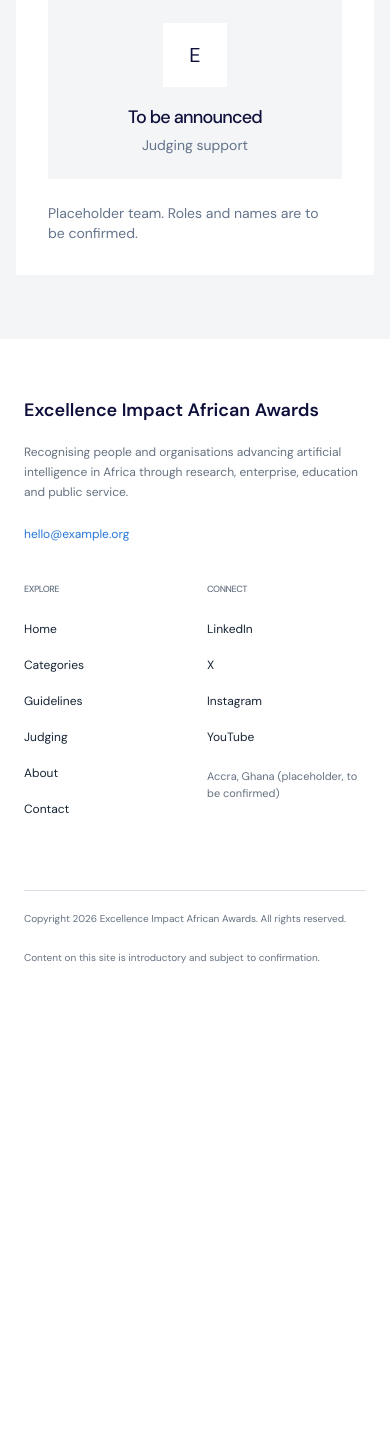
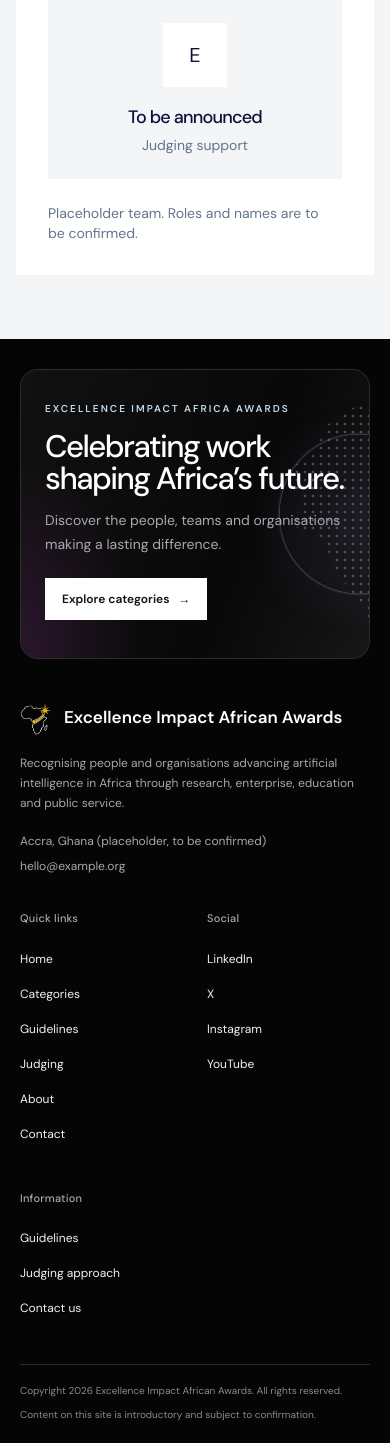
Before and after one commit to K2Debug/Excellence-Impact-Africa-Awards, a Laravel app: page /about in a window 390 px wide. Shown: the part 3472-4915 px from the top of the page. Before the commit the page ends 4436 px from the top, so only its background shows below. Run offline with Laravel 12, Linux system fonts and the light colour scheme; style sheets or scripts are compiled from the project's sources.

Commit message:
Restructure website footer

```diff
--- a/resources/css/app.css
+++ b/resources/css/app.css
@@ -143,18 +143,30 @@ a:hover { color:var(--eiaa-navy); }
 .closing-section h2 { max-width:850px;margin:7px 0 18px;color:white;font-size:clamp(42px,6vw,78px);line-height:1.02; }
 .closing-section>p:not(.eyebrow) { max-width:510px;margin:0;color:rgba(255,255,255,.78);font-size:14px;line-height:1.7; }
 .closing-section>a { margin-top:30px;padding:14px 0;border-bottom:1px solid rgba(255,255,255,.7); }
-.site-footer { background:white;color:var(--eiaa-ink); }
-.site-footer__main { width:min(100% - 64px,1280px);margin:auto;padding:78px 0 68px;display:grid;grid-template-columns:1.5fr .7fr .7fr;gap:70px; }
-.site-footer__brand { color:var(--eiaa-navy);font-size:18px;font-weight:600;text-decoration:none; }
-.site-footer__identity>p { max-width:400px;margin:18px 0;color:var(--eiaa-muted);font-size:12px;line-height:1.7; }
-.site-footer__identity>a:last-child { font-size:12px; }
-.site-footer__links h2 { margin:0 0 20px;color:var(--eiaa-muted);font-size:9px;letter-spacing:.17em;text-transform:uppercase; }
+.site-footer { position:relative;z-index:1;background:#050505;color:#fff;padding:42px 32px 24px; }
+.site-footer__inner { width:min(100%,1280px);margin:0 auto; }
+.site-footer__callout { position:relative;isolation:isolate;min-height:295px;margin:0 0 0;overflow:hidden;border:1px solid rgba(255,255,255,.12);border-radius:18px;background:#101010; }
+.site-footer__callout::before { position:absolute;z-index:-1;inset:0;background:radial-gradient(ellipse 50% 100% at 0% 100%,rgba(117,43,126,.28),transparent 70%),linear-gradient(110deg,#111 0%,#080808 62%,#171717 100%);content:""; }
+.site-footer__callout-copy { position:relative;z-index:2;max-width:590px;padding:48px 52px; }
+.site-footer__callout-copy .eyebrow { margin-bottom:15px;color:#c4d9e7; }
+.site-footer__callout h2 { max-width:560px;margin:0;color:#fff;font-size:clamp(32px,4vw,48px);line-height:1.04;letter-spacing:-.05em !important; }
+.site-footer__callout-copy>p:not(.eyebrow) { margin:14px 0 0;color:#a9a9b0;font-size:14px;line-height:1.65; }
+.site-footer__callout-copy>a { display:inline-flex;align-items:center;gap:9px;margin-top:22px;padding:12px 17px;background:#fff;color:#111;font-size:12px;font-weight:600;text-decoration:none; }
+.site-footer__callout-copy>a:hover { background:#e8edf2;color:#111; }
+.site-footer__callout-art { position:absolute;z-index:0;top:0;right:0;bottom:0;width:47%;background:radial-gradient(circle at 54% 50%,transparent 0 38%,rgba(136,180,195,.66) 38.3%,rgba(136,180,195,.2) 38.8%,transparent 39.5%),radial-gradient(ellipse at 54% 52%,rgba(107,91,164,.28),transparent 58%); }
+.site-footer__callout-art::before { position:absolute;inset:12% 4% 5% 13%;border-radius:50%;background-image:radial-gradient(rgba(240,243,248,.82) 1px,transparent 1.7px);background-size:8px 8px;clip-path:polygon(49% 0,69% 10%,77% 21%,90% 24%,94% 39%,82% 50%,91% 58%,76% 66%,70% 84%,58% 97%,49% 82%,39% 70%,34% 56%,21% 51%,25% 38%,15% 29%,30% 21%,35% 9%);opacity:.7;content:""; }
+.site-footer__main { padding:54px 0 46px;display:grid;grid-template-columns:minmax(260px,1.6fr) repeat(3,minmax(100px,.55fr));gap:clamp(26px,5vw,72px); }
+.site-footer__brand { display:flex;align-items:center;gap:10px;color:#fff;font-size:17px;font-weight:600;text-decoration:none; }
+.site-footer__brand img { flex:none;object-fit:contain; }
+.site-footer__identity>p { max-width:370px;margin:18px 0;color:#a7a7ad;font-size:12px;line-height:1.7; }
+.site-footer__identity address,.site-footer__email { display:block;margin-top:6px;color:#a7a7ad;font-size:12px;font-style:normal;line-height:1.6;text-decoration:none; }
+.site-footer__links h2 { margin:0 0 19px;color:#a7a7ad;font-size:11px;font-weight:500;letter-spacing:.02em !important; }
 .site-footer__links ul { margin:0;padding:0;list-style:none; }
-.site-footer__links li { margin:0 0 12px; }
-.site-footer__links a { color:var(--eiaa-ink);font-size:12px;text-decoration:none; }
-.site-footer__links p { margin-top:20px;color:var(--eiaa-muted);font-size:11px; }
-.site-footer__bottom { width:min(100% - 64px,1280px);margin:auto;border-top:1px solid var(--eiaa-line);padding:20px 0 24px;display:flex;justify-content:space-between;gap:24px; }
-.site-footer__bottom p { margin:0;color:var(--eiaa-muted);font-size:10px; }
+.site-footer__links li { margin:0 0 11px; }
+.site-footer__links a { color:#f1f1f2;font-size:12px;text-decoration:none; }
+.site-footer__links a:hover { color:#b7d7eb; }
+.site-footer__bottom { border-top:1px solid rgba(255,255,255,.15);padding:18px 0 0;display:flex;justify-content:space-between;gap:24px; }
+.site-footer__bottom p { margin:0;color:#898990;font-size:10px;line-height:1.6; }
 
 /* Existing interior views inherit the same spare editorial language. */
 #main-content > section:not(.home-hero),#main-content > div { color:var(--eiaa-ink); }
@@ -163,10 +175,11 @@ a:hover { color:var(--eiaa-navy); }
 #main-content input:focus,#main-content select:focus,#main-content textarea:focus { --tw-ring-color:var(--eiaa-blue); }
 
 @media (max-width:900px) {
- .site-header__inner,.home-hero__content,.site-footer__main,.site-footer__bottom { width:calc(100% - 48px); }
+ .site-header__inner,.home-hero__content { width:calc(100% - 48px); }
  .site-nav { gap:15px; }.site-nav__note { display:none; }
  .category-grid { grid-template-columns:repeat(2,minmax(0,1fr)); }
- .site-footer__main { gap:36px; }
+ .site-footer__main { grid-template-columns:1.2fr 1fr 1fr;gap:36px 24px; }
+ .site-footer__identity { grid-column:1/-1; }
  .process-timeline { grid-template-columns:1fr;grid-template-rows:none;gap:0;padding-left:0; }
  .process-timeline::before { top:8px;bottom:16px;left:13px;right:auto;width:1px;height:auto;background:linear-gradient(180deg,#283e83,#2878d9,#718bc5); }
  .process-timeline__item,.process-timeline__item:nth-child(even) { grid-row:auto;grid-template-columns:28px 1fr;grid-template-rows:auto auto;column-gap:17px;padding:0 0 26px; }
@@ -199,9 +212,14 @@ a:hover { color:var(--eiaa-navy); }
  .category-tile { min-height:235px; }
  .recognition-section { min-height:500px; }
  .judging-section { padding-bottom:72px; }
- .site-footer__main { width:calc(100% - 48px);padding:58px 0;grid-template-columns:1fr 1fr;gap:38px 24px; }
+ .site-footer { padding:30px 20px 20px; }
+ .site-footer__callout { min-height:290px; }
+ .site-footer__callout-copy { padding:32px 24px; }
+ .site-footer__callout h2 { max-width:410px;font-size:clamp(30px,8vw,42px); }
+ .site-footer__callout-art { right:-34%;width:80%;opacity:.48; }
+ .site-footer__main { padding:42px 0 34px;grid-template-columns:1fr 1fr;gap:34px 24px; }
  .site-footer__identity { grid-column:1/-1; }
- .site-footer__bottom { width:calc(100% - 48px);flex-direction:column; }
+ .site-footer__bottom { flex-direction:column;gap:8px; }
 }
 @media (prefers-reduced-motion:reduce) { html { scroll-behavior:auto; } *,*::before,*::after { animation-duration:.01ms !important;animation-iteration-count:1 !important;transition-duration:.01ms !important; } }
 
--- a/resources/views/partials/footer.blade.php
+++ b/resources/views/partials/footer.blade.php
@@ -1,12 +1,26 @@
 <footer class="site-footer">
-    <div class="site-footer__main">
-        <div class="site-footer__identity">
-            <a href="{{ route('home') }}" class="site-footer__brand">{{ $site['name'] }}</a>
-            <p>{{ $site['footer_description'] }}</p>
-            <a href="mailto:{{ $site['email'] }}">{{ $site['email'] }}</a>
+    <div class="site-footer__inner">
+        <section class="site-footer__callout" aria-label="Explore the awards">
+            <div class="site-footer__callout-copy">
+                <p class="eyebrow">Excellence Impact Africa Awards</p>
+                <h2>Celebrating work shaping Africa’s future.</h2>
+                <p>Discover the people, teams and organisations making a lasting difference.</p>
+                <a href="{{ route('categories') }}">Explore categories <span aria-hidden="true">→</span></a>
+            </div>
+            <div class="site-footer__callout-art" aria-hidden="true"></div>
+        </section>
+
+        <div class="site-footer__main">
+            <div class="site-footer__identity">
+                <a href="{{ route('home') }}" class="site-footer__brand"><img src="{{ asset('images/eiaa-logo-white.png') }}" alt="" width="34" height="34"><span>{{ $site['name'] }}</span></a>
+                <p>{{ $site['footer_description'] }}</p>
+                <address>{{ $site['location'] }}</address>
+                <a class="site-footer__email" href="mailto:{{ $site['email'] }}">{{ $site['email'] }}</a>
+            </div>
+            <nav aria-label="Quick links" class="site-footer__links"><h2>Quick links</h2><ul>@foreach ($site['navigation'] as $item)<li><a href="{{ route($item['route']) }}">{{ $item['label'] }}</a></li>@endforeach</ul></nav>
+            <div class="site-footer__links"><h2>Social</h2><ul>@foreach ($site['socials'] as $social)<li><a href="{{ $social['url'] }}">{{ $social['label'] }}<span class="sr-only"> (placeholder link)</span></a></li>@endforeach</ul></div>
+            <nav aria-label="Information" class="site-footer__links"><h2>Information</h2><ul><li><a href="{{ route('guidelines') }}">Guidelines</a></li><li><a href="{{ route('judging') }}">Judging approach</a></li><li><a href="{{ route('contact') }}">Contact us</a></li></ul></nav>
         </div>
-        <nav aria-label="Footer navigation" class="site-footer__links"><h2>Explore</h2><ul>@foreach ($site['navigation'] as $item)<li><a href="{{ route($item['route']) }}">{{ $item['label'] }}</a></li>@endforeach</ul></nav>
-        <div class="site-footer__links"><h2>Connect</h2><ul>@foreach ($site['socials'] as $social)<li><a href="{{ $social['url'] }}">{{ $social['label'] }}<span class="sr-only"> (placeholder link)</span></a></li>@endforeach</ul><p>{{ $site['location'] }}</p></div>
+        <div class="site-footer__bottom"><p>Copyright {{ date('Y') }} {{ $site['name'] }}. All rights reserved.</p><p>Content on this site is introductory and subject to confirmation.</p></div>
     </div>
-    <div class="site-footer__bottom"><p>Copyright {{ date('Y') }} {{ $site['name'] }}. All rights reserved.</p><p>Content on this site is introductory and subject to confirmation.</p></div>
 </footer>
```
Also changed, not shown: 1 other file.
